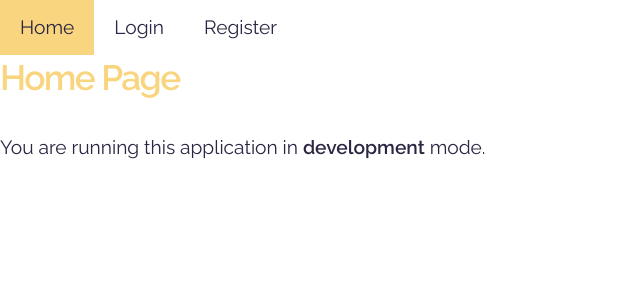
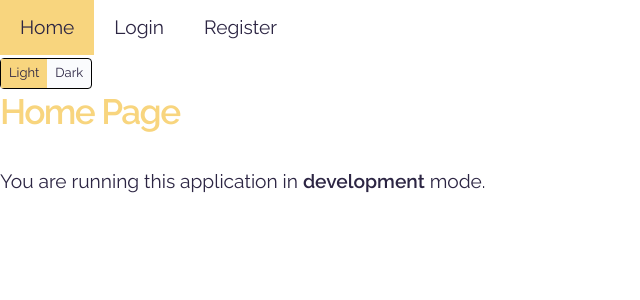
Before and after one commit to karolbarkowski/react-starter-kit, a React (Create React App) app in the folder ClientWeb/: page / in a window 1280 px wide. Shown: the top 300 px of the page, without its empty margins (0-640 px from the left). Built offline with nearby package versions, Linux system fonts and the light colour scheme.

Commit message:
simple theme switch implemented

```diff
--- a/ClientWeb/src/_theme.scss
+++ b/ClientWeb/src/_theme.scss
@@ -11,6 +11,7 @@
 
   --bg-main: #ffffff;
   --bg-main-darken: #fafbfd;
+  --bg-main-darken-hover: #d3d3d3;
 
   --input-bg: #ffffff;
   --iput-border: #d1d1d1;
@@ -30,6 +31,7 @@
 
   --bg-main: #1d2225;
   --bg-main-darken: #343d43;
+  --bg-main-darken-hover: #797979;
 
   --input-bg: #777777;
   --iput-border: #555555;
--- a/ClientWeb/src/components/atoms/atoms-index.ts
+++ b/ClientWeb/src/components/atoms/atoms-index.ts
@@ -5,3 +5,4 @@ export { Header } from './header/header'
 export { MainFooter } from './main-footer/main-footer'
 export { MainNavItem } from './main-nav-item/main-nav-item'
 export { Select } from './select/select'
+export { ThemeSwitch } from './theme-switch/theme-switch'
--- /dev/null
+++ b/ClientWeb/src/components/atoms/theme-switch/theme-switch.module.scss
@@ -0,0 +1,25 @@
+.themeSwitch {
+  font-size: small;
+  display: inline-block;
+  background-color: var(--bg-main-darken);
+  border-radius: 4px;
+  border: 1px solid black;
+
+  .switch {
+    display: inline-block;
+    padding: 4px 8px;
+    cursor: pointer;
+
+    &:hover {
+      background-color: var(--bg-main-darken-hover);
+    }
+
+    &.active {
+      background-color: var(--secondary);
+
+      &:hover {
+        background-color: var(--secondary-hover);
+      }
+    }
+  }
+}
--- /dev/null
+++ b/ClientWeb/src/components/atoms/theme-switch/theme-switch.tsx
@@ -0,0 +1,40 @@
+import { useEffect } from 'react'
+import useLocalStorage from '../../../hooks/use-local-storage'
+import styles from './theme-switch.module.scss'
+
+export interface ThemeSwitchProps {}
+
+const LIGHT = 'light'
+const DARK = 'dark'
+
+export const ThemeSwitch = (props: ThemeSwitchProps) => {
+  const [storedValue, setStoredValue] = useLocalStorage('theme', '')
+
+  useEffect(() => {
+    if (!storedValue) {
+      setStoredValue(LIGHT)
+    }
+    document.body.className = storedValue
+  })
+
+  return (
+    <div className={styles.themeSwitch}>
+      <span
+        className={styles.switch + ' ' + (storedValue === LIGHT ? styles.active : '')}
+        onClick={() => {
+          document.body.className = LIGHT
+          setStoredValue(LIGHT)
+        }}>
+        Light
+      </span>
+      <span
+        className={styles.switch + ' ' + (storedValue === DARK ? styles.active : '')}
+        onClick={() => {
+          document.body.className = DARK
+          setStoredValue(DARK)
+        }}>
+        Dark
+      </span>
+    </div>
+  )
+}
--- a/ClientWeb/src/index.tsx
+++ b/ClientWeb/src/index.tsx
@@ -6,8 +6,7 @@ import ReactDOM from 'react-dom'
 import { BrowserRouter as Router, Switch, Route } from 'react-router-dom'
 import { HomePage, LoginPage, RegisterPage } from './pages/pages-index'
 import { MainNav } from './components/molecules/molecules-index'
-import { MainFooter } from './components/atoms/atoms-index'
-import { MainNavItem } from './components/atoms/atoms-index'
+import * as atoms from './components/atoms/atoms-index'
 
 ReactDOM.render(
   <div>
@@ -17,10 +16,12 @@ ReactDOM.render(
           <div className="row">
             <div className="twelve columns">
               <MainNav>
-                <MainNavItem path="/">Home</MainNavItem>
-                <MainNavItem path="/login">Login</MainNavItem>
-                <MainNavItem path="/register">Register</MainNavItem>
+                <atoms.MainNavItem path="/">Home</atoms.MainNavItem>
+                <atoms.MainNavItem path="/login">Login</atoms.MainNavItem>
+                <atoms.MainNavItem path="/register">Register</atoms.MainNavItem>
               </MainNav>
+
+              <atoms.ThemeSwitch />
             </div>
           </div>
 
@@ -42,7 +43,7 @@ ReactDOM.render(
 
           <div className="row">
             <div className="twelve columns">
-              <MainFooter />
+              <atoms.MainFooter />
             </div>
           </div>
         </div>
```
